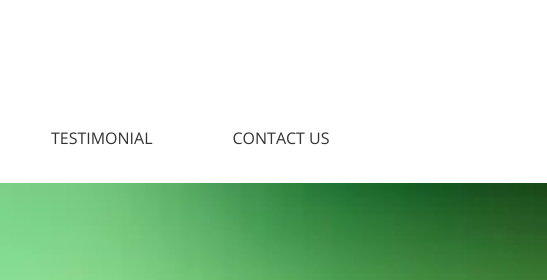
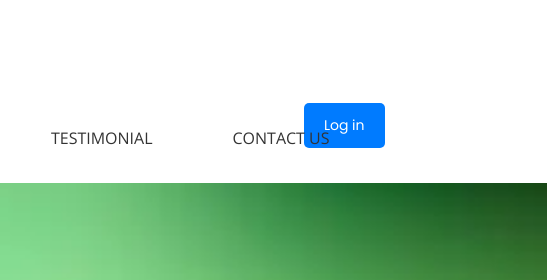
Before and after one commit to tipping-points/credit_carbon, a plain HTML site: page index.html in a window 1280 px wide. Shown: the top 280 px of the page, 733-1280 px from the left. Drawn offline with nearby package versions, Linux system fonts and the light colour scheme; a web font is replaced by a local one.

Commit message:
Initial changes

```diff
--- a/index.html
+++ b/index.html
@@ -28,6 +28,22 @@
       <!--[if lt IE 9]>
       <script src="https://oss.maxcdn.com/html5shiv/3.7.3/html5shiv.min.js"></script>
       <script src="https://oss.maxcdn.com/respond/1.4.2/respond.min.js"></script><![endif]-->
+      <style>
+         .login-btn {
+            position: absolute;
+            top: 10px;
+            right: 10px;
+            padding: 10px 20px;
+            background-color: #007bff;
+            color: white;
+            border: none;
+            border-radius: 5px;
+            cursor: pointer;
+         }
+         .login-btn:hover {
+            background-color: #0056b3;
+         }
+      </style>
    </head>
    <!-- body -->
    <body class="main-layout">
@@ -52,6 +68,7 @@
                      </div>
                   </div>
                   <div class="col-md-10 offset-md-1">
+                     <button class="login-btn">Log in</button>
                      <nav class="navigation navbar navbar-expand-md navbar-dark ">
                         <button class="navbar-toggler" type="button" data-toggle="collapse" data-target="#navbarsExample04" aria-controls="navbarsExample04" aria-expanded="false" aria-label="Toggle navigation">
                         <span class="navbar-toggler-icon"></span>
```
